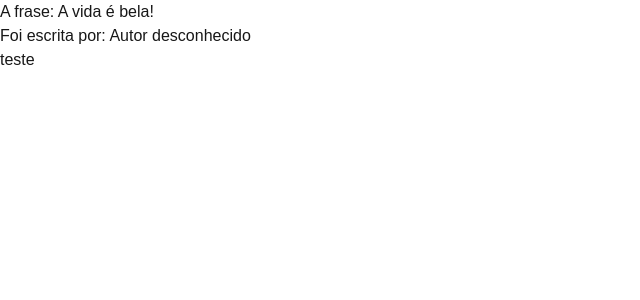
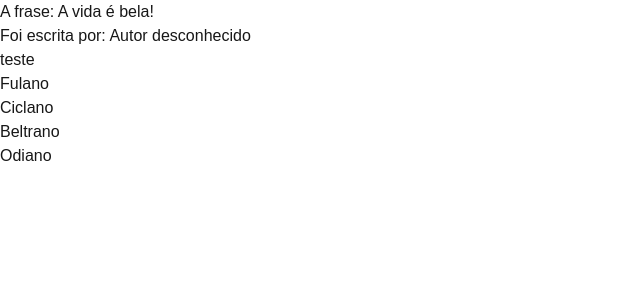
Before and after one commit to ylfernando/test-app, a Next.js app: page / in a window 1280 px wide. Shown: the top 300 px of the page, without its empty margins (0-640 px from the left). Built offline with nearby package versions, Linux system fonts and the light colour scheme.

Commit message:
Fazendo listas

```diff
--- a/src/app/page.tsx
+++ b/src/app/page.tsx
@@ -1,10 +1,18 @@
 import { Header } from "@/app/components/header";
+import { peopleList } from "@/data/peopleList";
 
 export const app = () => {
   return (
-    <Header writing="A vida é bela!">
-      <h1>teste</h1>
-    </Header>
+    <>
+      <Header writing="A vida é bela!">
+        <h1>teste</h1>
+      </Header>
+      <ul>
+        {peopleList.map((Person) => (
+          <li>{Person.nome}</li>
+        ))}
+      </ul>
+    </>
   );
 };
 
--- /dev/null
+++ b/src/data/peopleList.tsx
@@ -0,0 +1,7 @@
+import { Person } from "@/types/person";
+export const peopleList: Person[] = [
+  { id: 1, nome: "Fulano", profissao: "teacher" },
+  { id: 2, nome: "Ciclano", profissao: "programmer" },
+  { id: 3, nome: "Beltrano", profissao: "chemist" },
+  { id: 4, nome: "Odiano", profissao: "mathematic" },
+];
--- /dev/null
+++ b/src/types/person.ts
@@ -0,0 +1,5 @@
+export type Person = {
+    id:number,
+    nome:string,
+    profissao:string
+}
```
